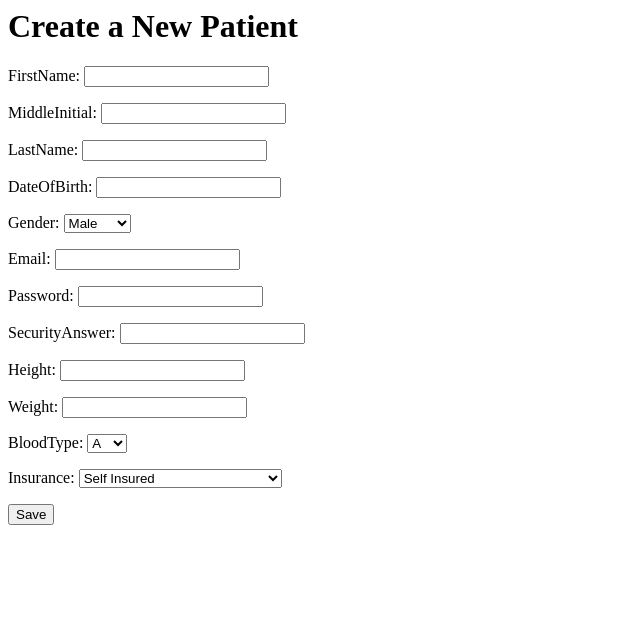
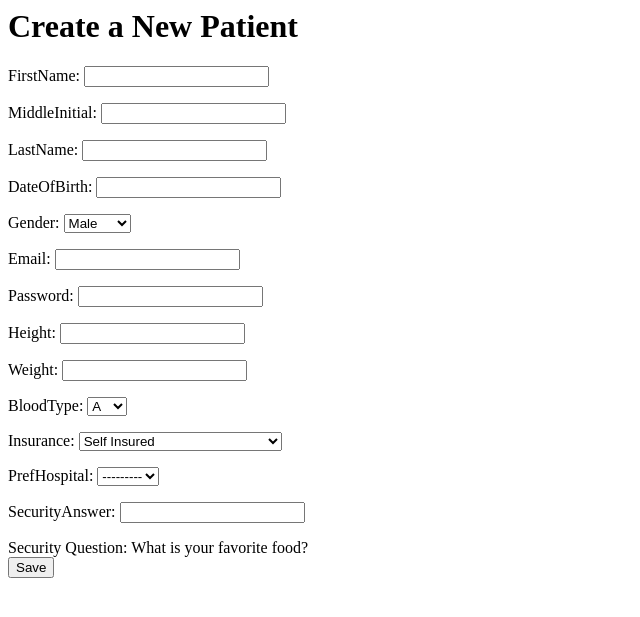
Before and after one commit to anthonyjp/antiTry-HealthNet, a Django app: page /registry/ in a window 1280 px wide. Shown: the top 617 px of the page, without its empty margins (0-640 px from the left). Run offline with Django 3.2, Linux system fonts and the light colour scheme; data that the repository does not hold is empty.

Commit message:
Updated PatientRegister Form to include model's prefHospital

```diff
--- a/registry/forms.py
+++ b/registry/forms.py
@@ -7,5 +7,5 @@ class PatientRegisterForm(forms.ModelForm):
     class Meta:
         model = Patient
         fields = ('firstName', 'middleInitial', 'lastName', 'dateOfBirth', 'gender',
-                  'email', 'password', 'securityAnswer', 'height', 'weight', 'bloodType',
-                  'insurance',)
+                  'email', 'password', 'height', 'weight', 'bloodType',
+                  'insurance', 'prefHospital', 'securityAnswer')
--- a/template/registry/new.html
+++ b/template/registry/new.html
@@ -1,5 +1,6 @@
 <h1>Create a New Patient</h1>
     <form method="POST" class="post-form">{% csrf_token %}
         {{ form.as_p }}
+        Security Question: What is your favorite food?<br>
         <button type="submit">Save</button>
     </form>
```
